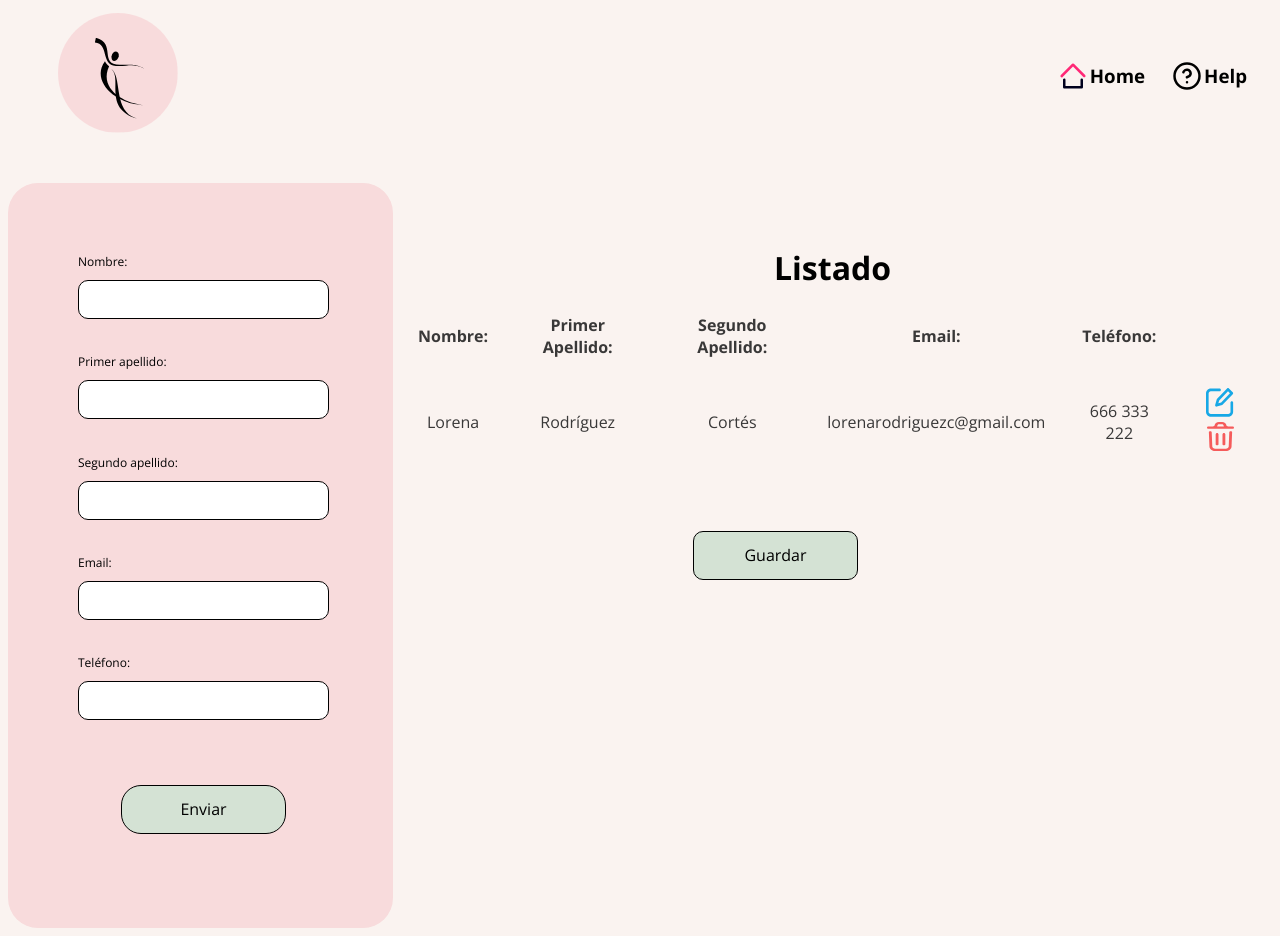
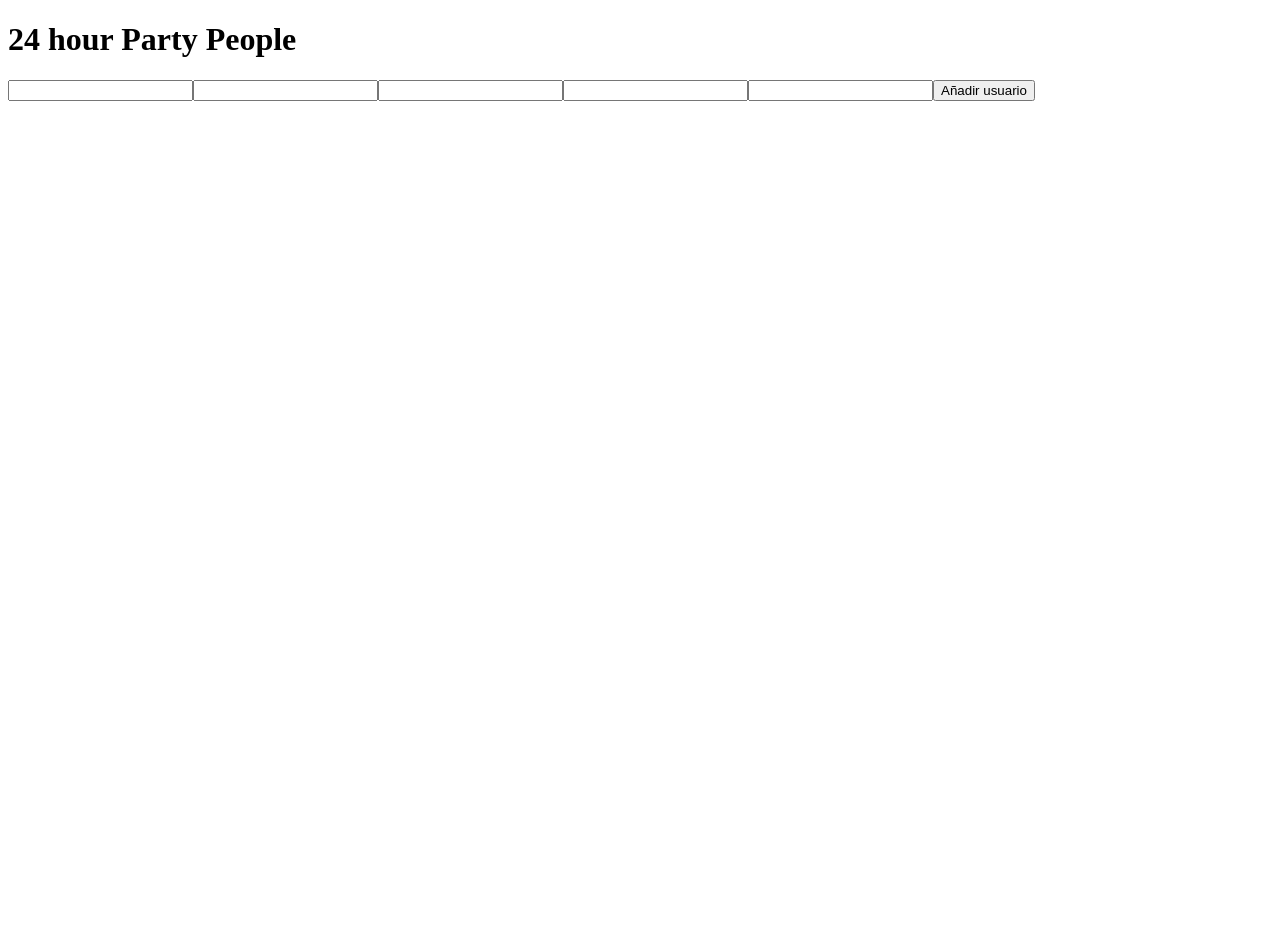
Before and after one commit to Lorena-Rodriguez/Proyecto_3, a React app: page / in a window 1280 px wide. After the commit the page ends 800 px from the top, so only its background shows below. Built offline with nearby package versions, Linux system fonts and the light colour scheme; the HTML template or start-up script is replaced by a standard one.

Commit message:
add first jsx to my code

```diff
--- a/src/Project3.jsx
+++ b/src/Project3.jsx
@@ -1,154 +1,91 @@
-import { useState } from 'react'
-import reactLogo from './assets/react.svg'
-import viteLogo from '/vite.svg'
-import './project3.css'
 
-function Project3() {
-  const [count, setCount] = useState(0)
+import { useState, useEffect } from "react";
 
-  return (
-    <>
- <link rel="stylesheet" href="https://fonts.googleapis.com/css2?family=Open+Sans:wght@400;700&display=swap"></link>
-
-      <div className="container" id="mainContainer">
-        <nav className="navBar">
-
-          <a href="../landingPage/index.html">
-            <img className="link" id="logo" src="public/logo.svg" alt="logo"></img>
-          </a>
-
-          <div className="iconHolder">
-
-            <div className="homeIcon">
-              <img className="icon" src="public/home-mobile-ui-svgrepo-com.svg" alt="icon-home"></img>
-              <h3> <a className="link" href="../landingPage/index.html">Home</a> </h3>
-            </div>
-            <div className="helpIcon">
-              <img className="icon" src="public/help-circle-svgrepo-com.svg" alt="icon-help"></img>
-              <h3> <a className="link" href="#">Help</a> </h3>
-            </div>
-          </div>
-        </nav>
-      </div>
-
-      <section className="mainGroup">
-        <section className="formulary-background">
-          <form className="formulary">
+const UserList = () =>{
 
 
-            <div>
-              <label for="first-name">Nombre:</label>
-              <input className="input" id="first-name"></input>
-            </div>
+    const [user, setUser] = useState({
+        name:'',
+        lastName:'',
+        secondLastName:'',
+        email: '',
+        telephone:'',
 
-            {/* <div className="double-column"> */}
-              <div>
-                <label for="first-lastname">Primer apellido:</label>
-                <input className="input" id="first-lastname"></input>
-              </div>
+    });
 
-              <div>
-                <label for="second-lastname">Segundo apellido:</label>
-                <input className="input" id="second-lastname"></input>
-              </div>
-           {/* <div className="double-column"> */}
+    const [userList, setUserList] = useState([]);
 
-            <div>
-              <label for="email">Email:</label>
-              <input type="email" className="input" id="email"></input>
-            </div>
-
-            <div>
-              <label for="telephone">Teléfono:</label>
-              <input className="input" id="telephone"></input>
-            </div>
-              <div id='send-button-container'>
-                <button type='button' className='send-button'>Enviar</button> {/* Aquí faltaría el  onclick="addToTable()" */}
-
-              </div>
-          </form>
-        </section>
-
-        <section className='listAndButtonsGroup'>
-          <section>
-
-            <div className='list'>
-              <h1 id='table-title'>
-                Listado
-              </h1>
-
-              <table id='myTable'>
-
-                <tr>
-                  <th>
-                    Nombre:
-                  </th>
-
-                  <th>
-                    Primer Apellido:
-                  </th>
-
-                  <th>
-                    Segundo Apellido:
-                  </th>
-
-                  <th>
-                    Email:
-                  </th>
-
-                  <th>
-                    Teléfono:
-                  </th>
-
-                </tr>
-
-                <tbody id='tableBody'>
-
-                  <tr id='row1'>
-                    <td>
-                      Lorena
-                    </td>
-                    <td>
-                      Rodríguez
-                    </td>
-                    <td>
-                      Cortés
-                    </td>
-                    <td>
-                      lorenarodriguezc@gmail.com
-                    </td>
-                    <td>
-                      666 333 222
-                    </td>
-
-                    <td>
-                      <img src='public/edit-icon.svg' className='edit-icon' alt='Editar'></img>  {/* Aquí faltaría el onclick="editRow('row1')"  */}
-                      <img src='public/delete-icon.svg' className='delete-icon' alt='Eliminar'></img>  {/* Aquí faltaría el onclick="deleteRow('row1')" */}
-                    </td>
-
-                  </tr>
-                </tbody>
-              </table>
-
-            </div>
-          </section>
+    function handleNameChange(e){
+        setUser({
+            ...user,name:e.target.value});
+    };
+    function handlelastNameChange(e){
+        setUser({
+            ...user,lastName:e.target.value});
+    };
+    function handlesecondLastNameChange(e){
+        setUser({
+            ...user,secondLastName:e.target.value});
+    };
+    function handleemailChange(e){
+      setUser({
+            ...user,email:e.target.value});
+    }
+    function handletelephoneChange(e){
+      setUser({
+            ...user,telephone:e.target.value});
+    }
 
 
-          <section className='listButton'>
-
-            <section>
-              <button type='button' id="saveListButton">
-                Guardar
-              </button>
-            </section>
+    function handleAddUserToList() {
+        setUserList(prevUserList => [...prevUserList, user]);
 
 
+        setUser({...user, name: '', lastName: '', secondLastName: '', email: '', telephone: '' });
+        document.getElementById("textName").value = "";
+        document.getElementById("textLastName").value = "";
+        document.getElementById("secondLastName").value = "";
+        document.getElementById('email').value = "";
+        document.getElementById("telephone").value = "";
+      }
 
-          </section>
-        </section>
-      </section>
+         console.log(userList);
 
-    </>
-  )
+    return(
+        <>
+        <h1>24 hour Party People</h1>
+
+
+        <label >
+        <input type="text" htmlFor="userName" name="userName" id="textName" value={user.name} onChange={handleNameChange}/>
+        </label>
+        <label >
+        <input type="text" htmlFor="userLastName" name="userlastName" id="textLastName" value={user.lastName} onChange={handlelastNameChange}/>
+        </label>
+        <label >
+        <input type="text" htmlFor="secondLastName" name="secondLastName" id="textsecondLastName" value={user.secondLastName} onChange={handlesecondLastNameChange}/>
+        </label>
+        <label>
+        <input type="text" htmlFor="email" name="email" id="email" value={user.email} onChange={handleemailChange}/>
+        </label>
+        <label>
+        <input type="text" htmlFor="telephone" name="telephone" id="telephone" value={user.telephone} onChange={handletelephoneChange}/>
+        </label>
+
+
+        <button onClick={handleAddUserToList}>Añadir usuario</button>
+        <ol>
+
+        {
+            userList.map((user, index)=>(
+                <li key={index}> {user.name} {user.lastName} {user.secondLastName} {user.email} {user.telephone} </li>
+            ))
+        }
+
+        </ol>
+        </>
+
+    )
 }
-export default Project3;
+
+export default UserList;
```
